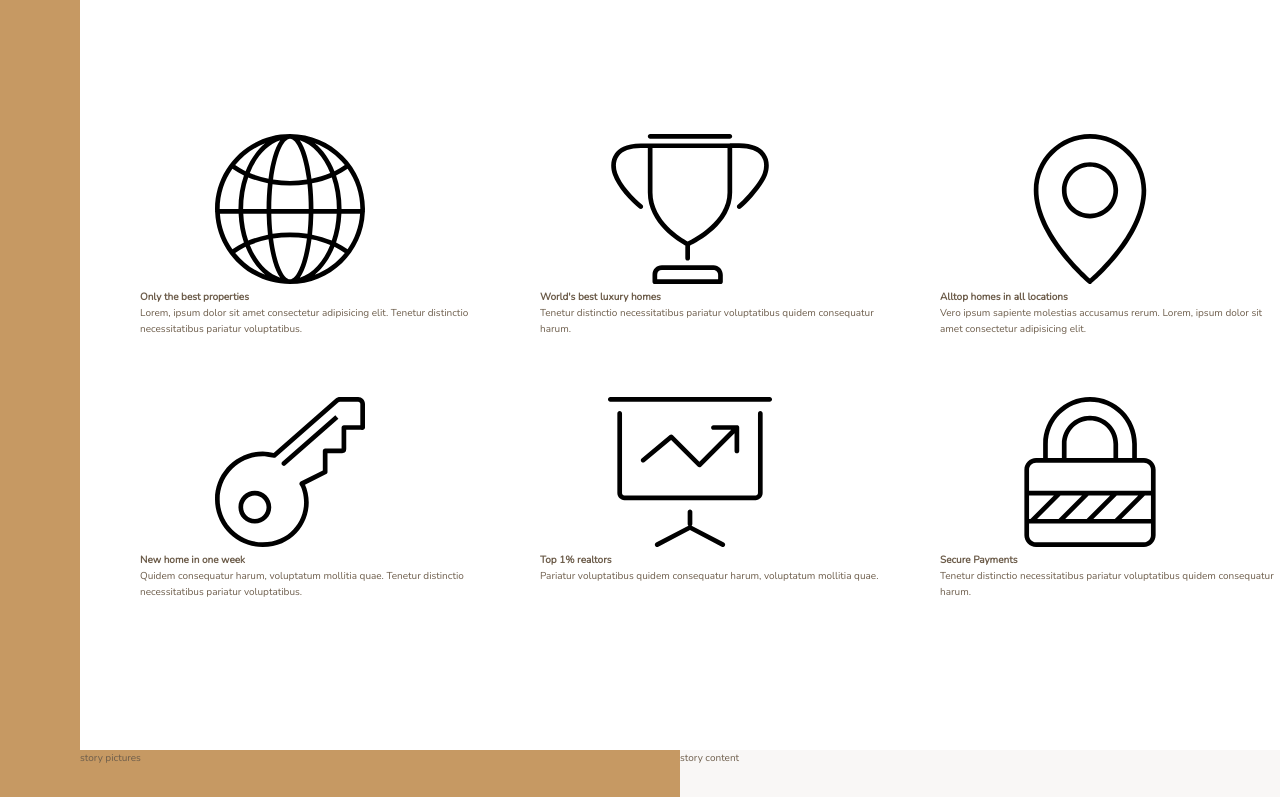
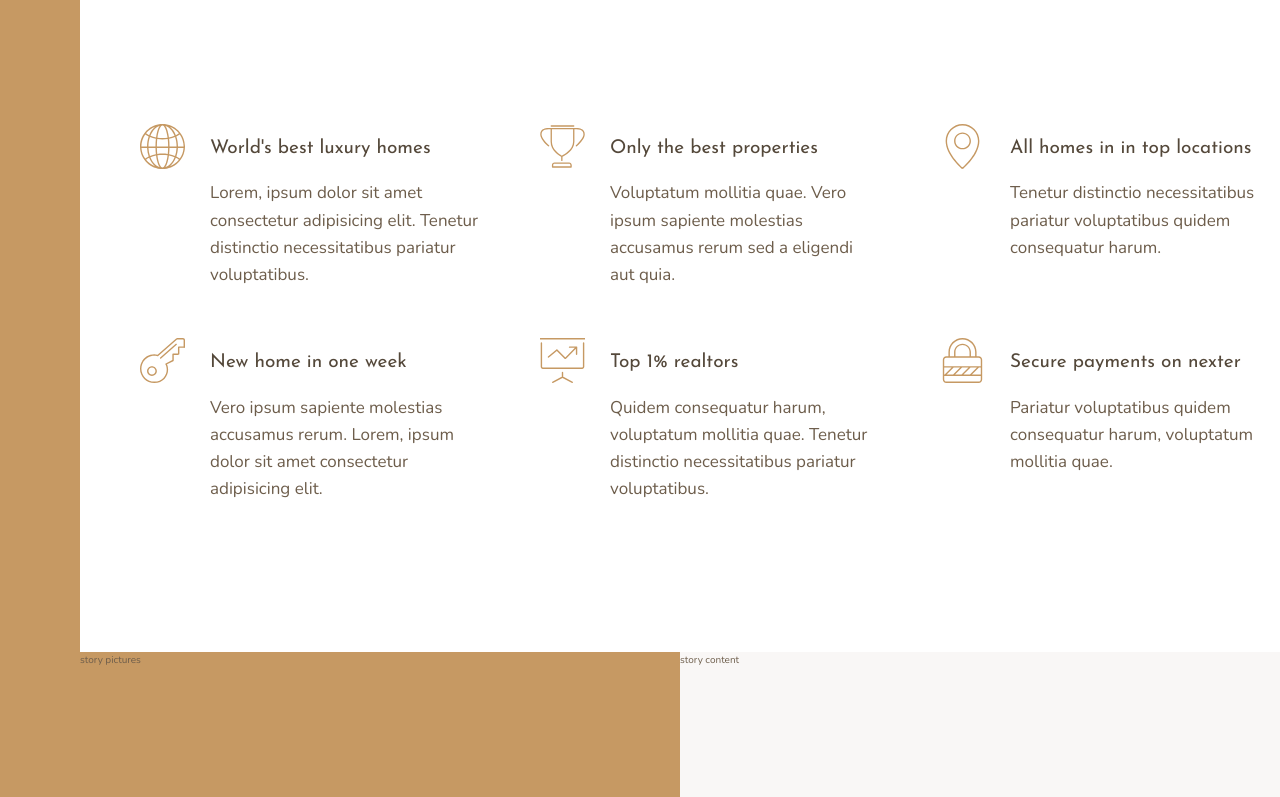
Before and after one commit to srosajazz/Real-estate_Web-Project, a website: page index.html in a window 1280 px wide. Shown: the part 656-1453 px from the top of the page. Drawn offline with nearby package versions, Linux system fonts and the light colour scheme.

Commit message:
Building Feature Section - Part-2

```diff
--- a/index.html
+++ b/index.html
@@ -27,7 +27,7 @@
                 <svg class="feature__icon">
                     <use xlink:href="img/sprite.svg#icon-global"></use>
                 </svg>
-                <h4 class="heading-4">Only the best properties</h4>
+                <h4 class="heading-4 heading-4--dark">World's best luxury homes</h4>
                 <p class="feature__text">Lorem, ipsum dolor sit amet consectetur adipisicing elit. Tenetur distinctio necessitatibus pariatur voluptatibus.</p>
             </div>
 
@@ -35,43 +35,40 @@
                 <svg class="feature__icon">
                     <use xlink:href="img/sprite.svg#icon-trophy"></use>
                 </svg>
-                <h4 class="heading-4">World's best luxury homes</h4>
-                <p class="feature__text">Tenetur distinctio necessitatibus pariatur voluptatibus quidem consequatur harum.</p>
+                <h4 class="heading-4 heading-4--dark">Only the best properties</h4>
+                <p class="feature__text">Voluptatum mollitia quae. Vero ipsum sapiente molestias accusamus rerum sed a eligendi aut quia.</p>
             </div>
 
             <div class="feature">
                 <svg class="feature__icon">
                     <use xlink:href="img/sprite.svg#icon-map-pin"></use>
                 </svg>
-                <h4 class="heading-4">Alltop homes in all locations</h4>
-                <p class="feature__text">Vero ipsum sapiente molestias accusamus rerum. Lorem, ipsum dolor sit amet consectetur adipisicing elit.</p>
+                <h4 class="heading-4 heading-4--dark">All homes in in top locations</h4>
+                <p class="feature__text">Tenetur distinctio necessitatibus pariatur voluptatibus quidem consequatur harum.</p>
             </div>
 
             <div class="feature">
                 <svg class="feature__icon">
                     <use xlink:href="img/sprite.svg#icon-key"></use>
                 </svg>
-                <h4 class="heading-4">New home in one week</h4>
-                <p class="feature__text">Quidem consequatur harum, voluptatum mollitia quae. Tenetur distinctio necessitatibus pariatur voluptatibus.</p>
+                <h4 class="heading-4 heading-4--dark">New home in one week</h4>
+                <p class="feature__text">Vero ipsum sapiente molestias accusamus rerum. Lorem, ipsum dolor sit amet consectetur adipisicing elit.</p>
             </div>
 
             <div class="feature">
                 <svg class="feature__icon">
                     <use xlink:href="img/sprite.svg#icon-presentation"></use>
                 </svg>
-                <h4 class="heading-4">Top 1% realtors</h4>
-                <p class="feature__text">Pariatur voluptatibus quidem consequatur harum, voluptatum mollitia quae.
-</p>
+                <h4 class="heading-4 heading-4--dark">Top 1% realtors</h4>
+                <p class="feature__text">Quidem consequatur harum, voluptatum mollitia quae. Tenetur distinctio necessitatibus pariatur voluptatibus.</p>
             </div>
 
             <div class="feature">
                 <svg class="feature__icon">
                     <use xlink:href="img/sprite.svg#icon-lock"></use>
                 </svg>
-                <h4 class="heading-4">Secure Payments</h4>
-                <p class="feature__text">
-Tenetur distinctio necessitatibus pariatur voluptatibus quidem consequatur harum.
-</p>
+                <h4 class="heading-4 heading-4--dark">Secure payments on nexter</h4>
+                <p class="feature__text">Pariatur voluptatibus quidem consequatur harum, voluptatum mollitia quae.</p>
             </div>
         </section>
 
--- a/sass/_features.scss
+++ b/sass/_features.scss
@@ -4,6 +4,27 @@
   margin: 15rem 0;
 
   display: grid;
-  grid-template-columns: repeat(3, 1fr);
+  // grid-template-columns: repeat(3, 1fr);
+  grid-template-columns: repeat(auto-fit, minmax(25rem, 1fr));
   grid-gap: 6rem;
+  align-items: start;
 }
+
+.feature {
+  display: grid;
+  grid-template-columns: min-content 1fr;
+  grid-row-gap: 1.5rem;
+  grid-column-gap: 2.5rem;
+
+  &__icon {
+    fill: $color-primary;
+    width: 4.5rem;
+    height: 4.5rem;
+    grid-row: 1 / span 2;
+    transform: translateY(-1rem);
+  }
+
+  &__text {
+    font-size: 1.7rem;
+  }
+}
--- a/sass/_typography.scss
+++ b/sass/_typography.scss
@@ -0,0 +1,28 @@
+%heading {
+  font-family: $font-display;
+  font-weight: 400;
+}
+
+.heading-1 {
+  @extend %heading;
+}
+
+.heading-2 {
+  @extend %heading;
+}
+
+.heading-3 {
+  @extend %heading;
+}
+
+.heading-4 {
+  @extend %heading;
+  font-size: 1.9rem;
+
+  &--light {
+    color: $color-grey-light-1;
+  }
+  &--dark {
+    color: $color-grey-dark-1;
+  }
+}
```
Also changed, not shown: css/style.css. Lines whose indentation alone changed are shown as unchanged.
